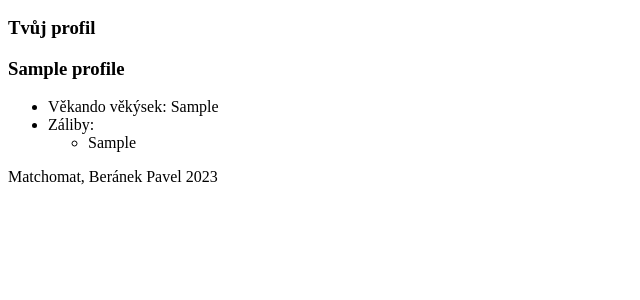
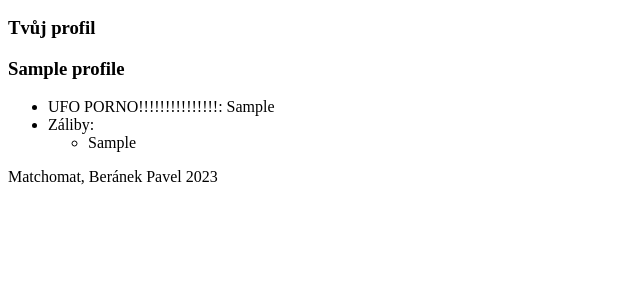
Before and after one commit to krippsen/AlcoholSite, a Flask app: template code/templates/home.html in a window 1280 px wide. Shown: the part 316-616 px from the top of the page, without its empty margins (0-640 px from the left). Run offline with Flask 3, Linux system fonts and the light colour scheme; the template is opened without the code that fills it: most values are stand-ins (such as "Sample title", 1, 10 or a date in 2020).

Commit message:
UFO PORNO UPDATE

```diff
--- a/code/templates/home.html
+++ b/code/templates/home.html
@@ -17,7 +17,7 @@
     <section class="card-body">
       <h3 class="card-title">{{ profile.get("user.name") }}</h5>
       <ul class="card-text">
-        <li>Věkando věkýsek: {{ profile.get("user.age") }}</li>
+        <li>UFO PORNO!!!!!!!!!!!!!!!: {{ profile.get("user.age") }}</li>
         <li>Záliby:
             <ul>
             {% for hobby in profile.get("user.hobbies") %}
```
